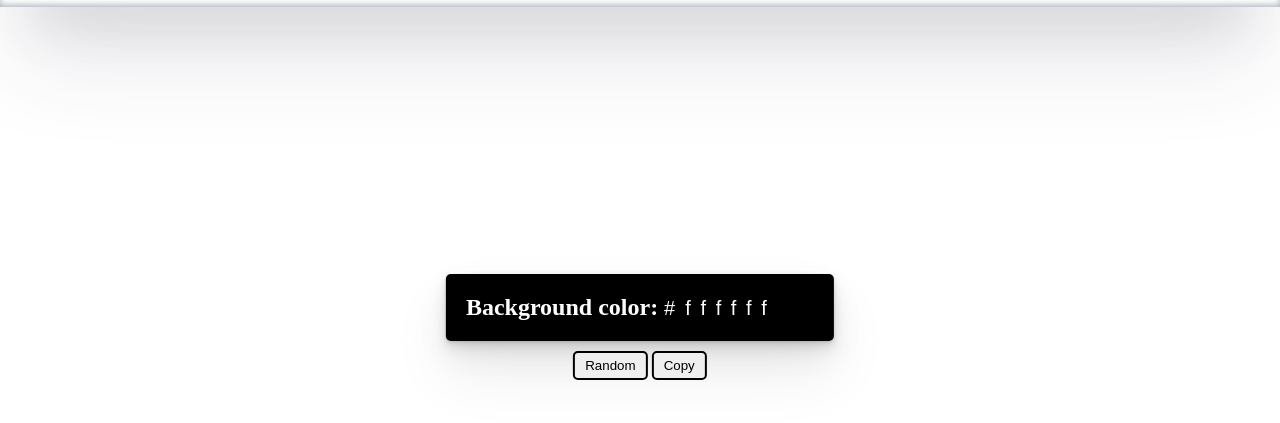
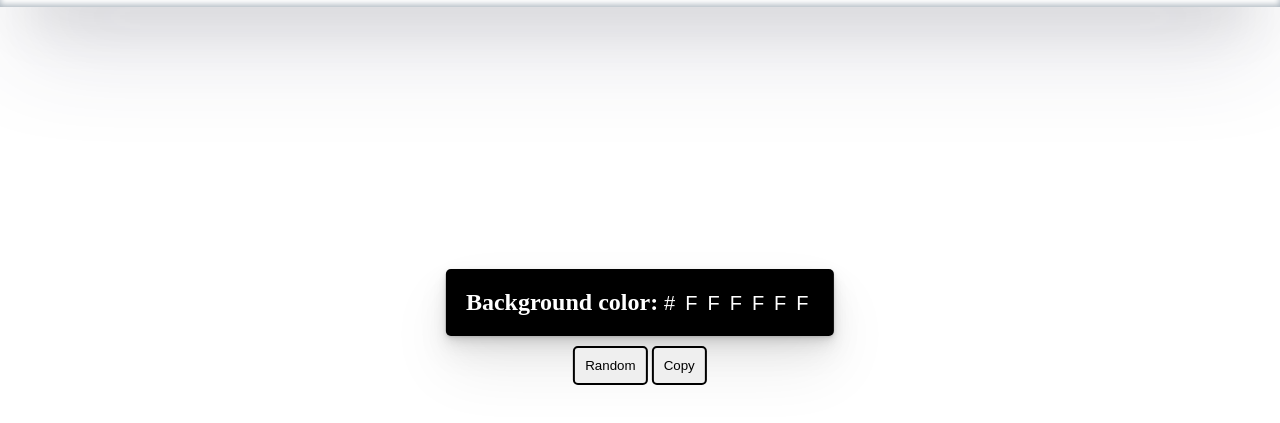
Before and after one commit to GGAshwin/hex, a plain HTML site: page index.html in a window 1280 px wide. Shown: the part 73-496 px from the top of the page. Drawn offline with Linux system fonts and the light colour scheme.

Commit message:
Styled copy and Random buttons

```diff
--- a/index.html
+++ b/index.html
@@ -25,7 +25,7 @@
     </nav>
     <main>
         <div class="container">
-            <h2>Background color: <span ><input type="text" value="#ffffff" id="color" disabled></span></h2>
+            <h2>Background color: <span ><input type="text" value="#FFFFFF" id="color" disabled></span></h2>
         </div>
         <div class="btns">
             <button class="btn btn-hero" id="btn">
--- a/style.css
+++ b/style.css
@@ -56,6 +56,7 @@ li {
 
 #btn {
   margin-top: 10px;
+  padding: 10px;
 }
 
 button {
@@ -82,6 +83,9 @@ a:hover {
   width: 150px;
 }
 
+#copy{
+  padding: 10px;
+}
 @media only screen and (max-width: 600px) {
   .container {
     width: 100%;
```
